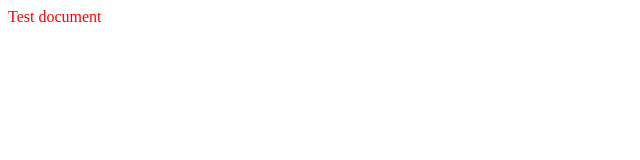
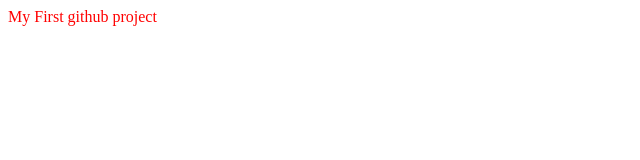
Before and after one commit to srivastavijeta/test_repo, a plain HTML site: page index.html in a window 1280 px wide. Shown: the full height of the page, 0-640 px from the left. Drawn offline with Linux system fonts and the light colour scheme.

Commit message:
hmoe page text change

```diff
--- a/index.html
+++ b/index.html
@@ -10,7 +10,7 @@
 </head>
 
 <body>
-    Test document
+    My First github project
     <script src="scripts/app.js"></script>
 </body>
 
```
